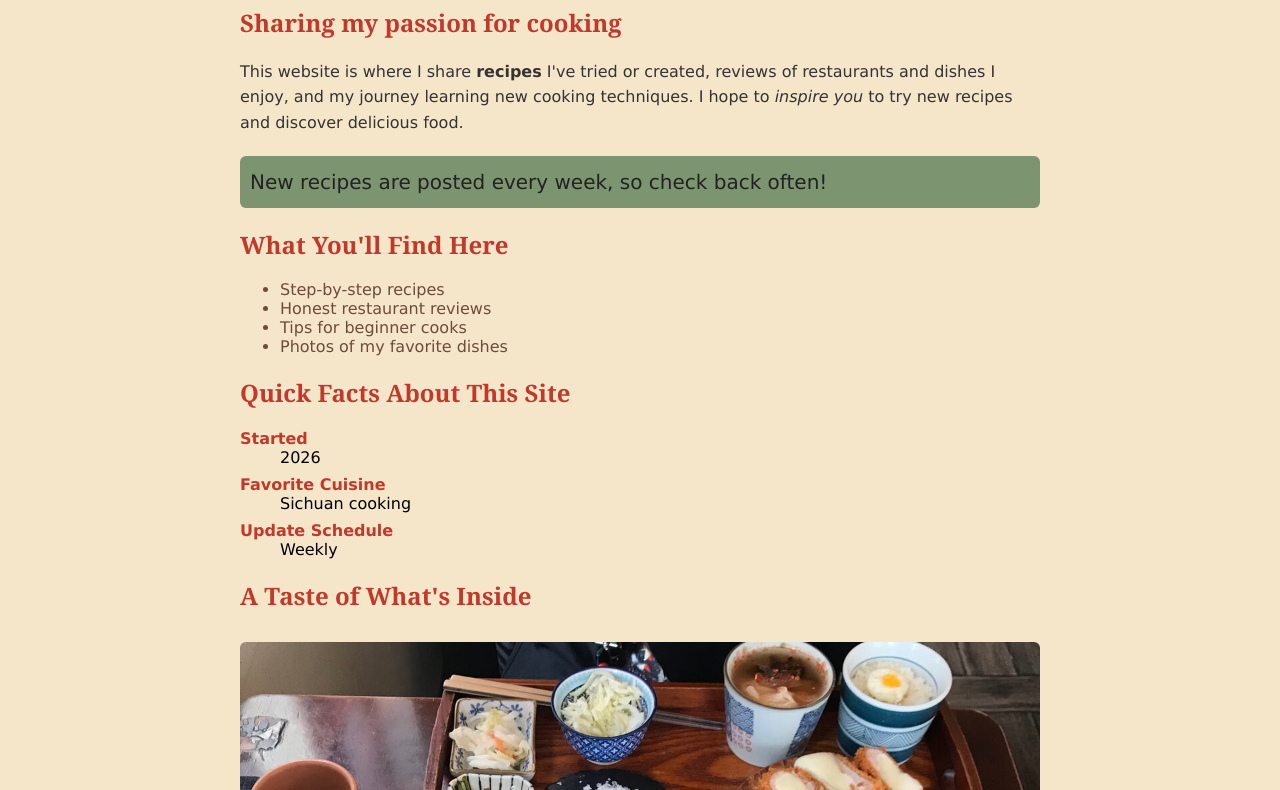
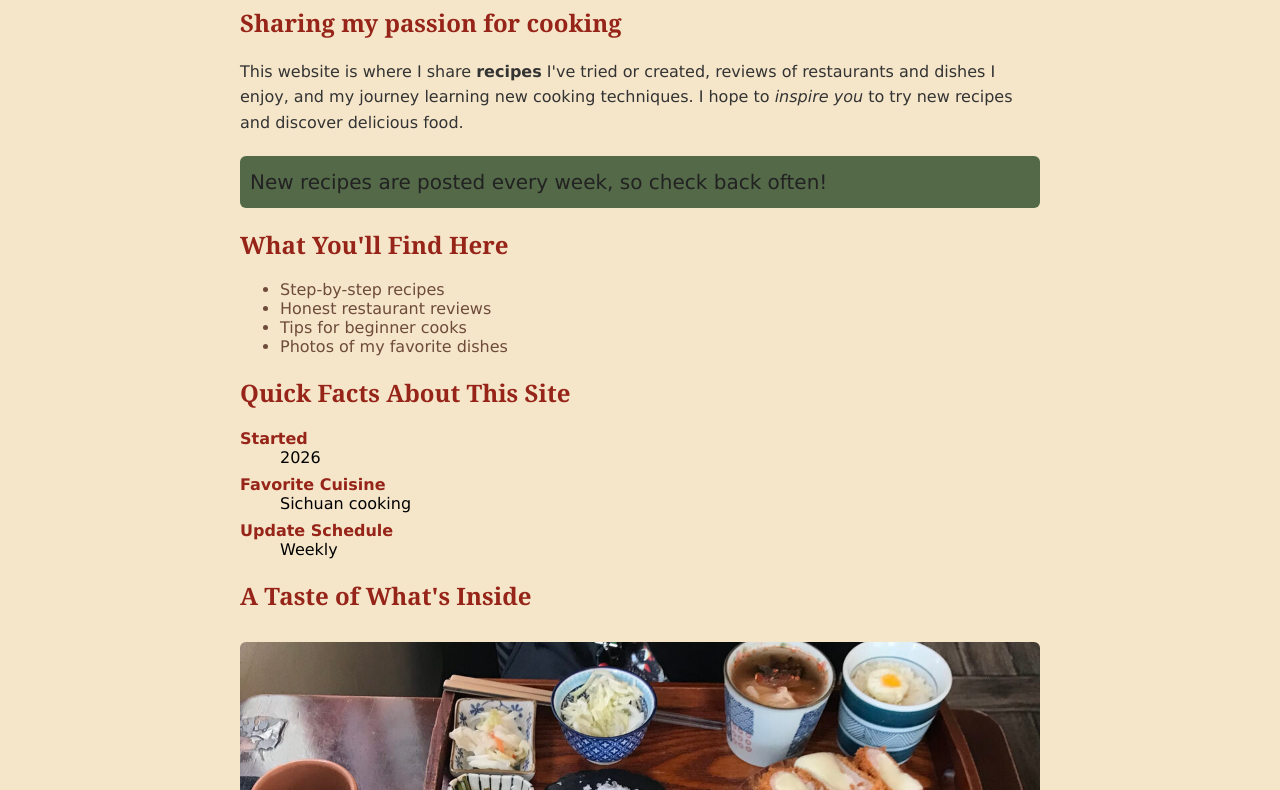
Before and after one commit to jingyingzhao/jingyingzhao.github.io, a plain HTML site: page index.html in a window 1280 px wide. Shown: the part 159-949 px from the top of the page. Drawn offline with Linux system fonts and the light colour scheme.

Commit message:
Add files via upload

```diff
--- a/style.css
+++ b/style.css
@@ -35,7 +35,7 @@ main {
 /* Headings use a serif font */
 h1, h2 {
     font-family: Georgia, "Times New Roman", serif;
-    color: #C0392B;
+    color: #962418;
 }
 
 /* Paragraph text */
@@ -48,7 +48,7 @@ p {
 /* Highlighted paragraph: larger text and background color */
 .highlight {
     font-size: 20px;
-    background-color: #7D9471;
+    background-color: #536948;
     color: #222;
     padding: 10px;
     border-radius: 6px;
@@ -70,7 +70,7 @@ ul {
 /* Description list */
 dt {
     font-weight: bold;
-    color: #C0392B;
+    color: #962418;
 }
 dd {
     margin-bottom: 8px;
```
